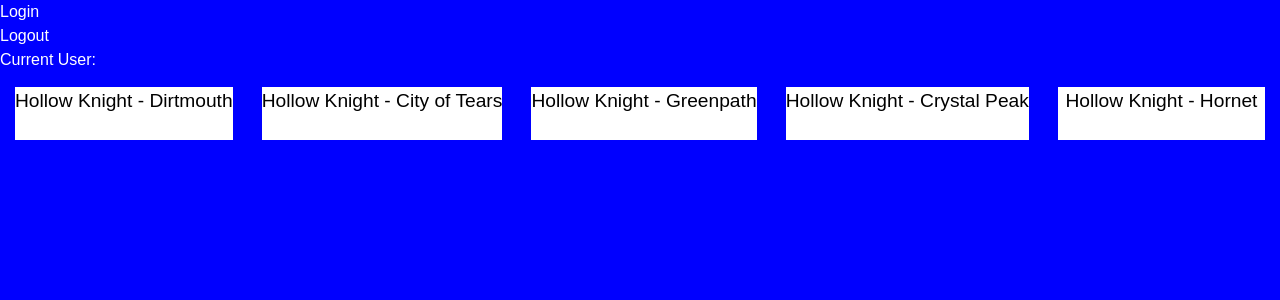
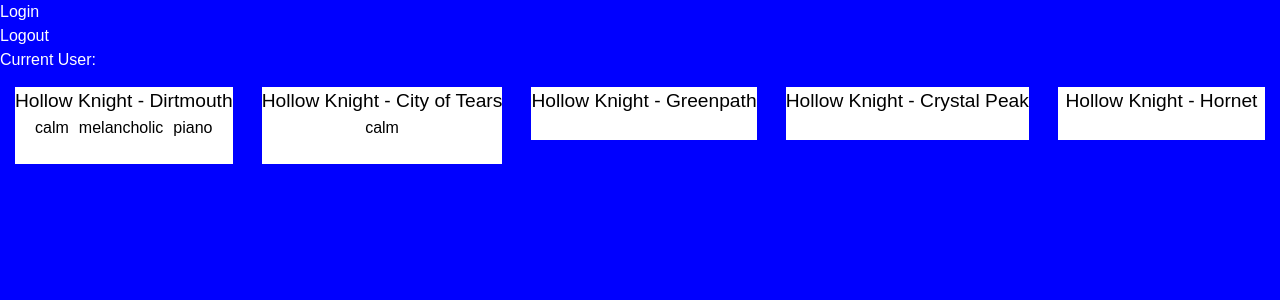
Before and after one commit to CrumrineCoder/bardicinspirationnext, a Next.js app: page / in a window 1280 px wide. Shown: the top 300 px of the page. Built offline with nearby package versions, Linux system fonts and the light colour scheme.

Commit message:
sending the whole user data now

```diff
--- a/src/app/components/MusicBox.tsx
+++ b/src/app/components/MusicBox.tsx
@@ -5,14 +5,16 @@
 interface MusicBoxProps {
   songName: string;
   // tags: string[] | null;
-  tags: {
+  tags:
+    | {
         tagName: string;
         voters: {
           id: number;
           email: string;
           userName: string;
         }[];
-  }[] | null;
+      }[]
+    | null;
   link: string;
   artist: string;
   // Probably won't pass down the user like this in the final rendition of project, just for dummy data
@@ -45,7 +47,12 @@
         <YouTube videoId={link} opts={options} />
       </div>
       <div className="tagWrapper">
-
+        {tags &&
+          tags.map((tag, index) => (
+            <span className="tag" key={index}>
+              {tag.tagName}
+            </span>
+          ))}
       </div>
       <input></input>
     </div>
@@ -53,14 +60,7 @@
 }
 
 export default MusicBox;
-/*
-  {tags &&
-          tags.map((tag, index) => (
-            <span className="tag" key={index}>
-              {tag.tagName}
-            </span>
-          ))}
-            */
+
 /*
   {user && (
               <button
--- a/src/app/page.tsx
+++ b/src/app/page.tsx
@@ -119,7 +119,8 @@
 
             // Loop over each VoterID, and for each one search for the first user which has the same ID (should only be 1 per the DB, and then return its email)
             const voters = voterIDs
-              .map((voter) => users.find((user) => user.id === voter));
+              .map((voter) => users.find((user) => user.id === voter))
+              .filter((voter): voter is { id: number; email: string; userName: string } => voter !== undefined);
             /*
             ?.email)
               .filter((email): email is string => email !== undefined);
```
Lines whose indentation alone changed are shown as unchanged.
